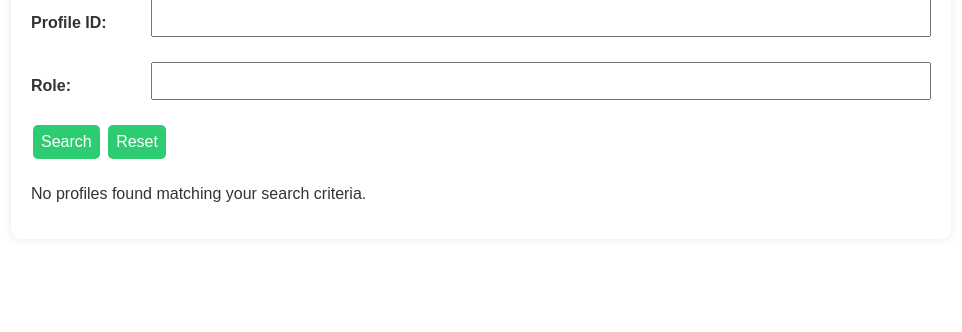
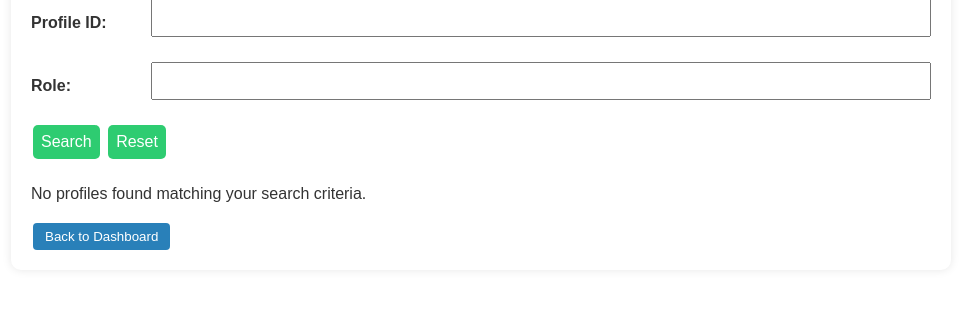
Before and after one commit to dchwo/ByteForce, a Flask app: page /admin/search_profiles in a window 1280 px wide. Shown: the part 129-461 px from the top of the page, without its empty margins (159-1121 px from the left). Run offline with Flask 3, Linux system fonts and the light colour scheme; the visitor is signed in with stand-in values (Sample User, id 1); parts of the project's set-up code (start-up, migrations or seed data) failed here and were passed over.

Commit message:
Update admin_search_profiles.html

```diff
--- a/ByteForce-main/csit314/Templates/admin_search_profiles.html
+++ b/ByteForce-main/csit314/Templates/admin_search_profiles.html
@@ -54,4 +54,10 @@
     {% elif search_criteria and search_criteria|length > 0 %}
         <p>No profiles found matching your search criteria.</p>
     {% endif %}
+
+    <div class="action-buttons" style="margin-top: 20px;">
+        <a href="{{ url_for('userLoginPage.login') }}">
+            <button type="button">Back to Dashboard</button>
+        </a>
+    </div>
 {% endblock %}
```
